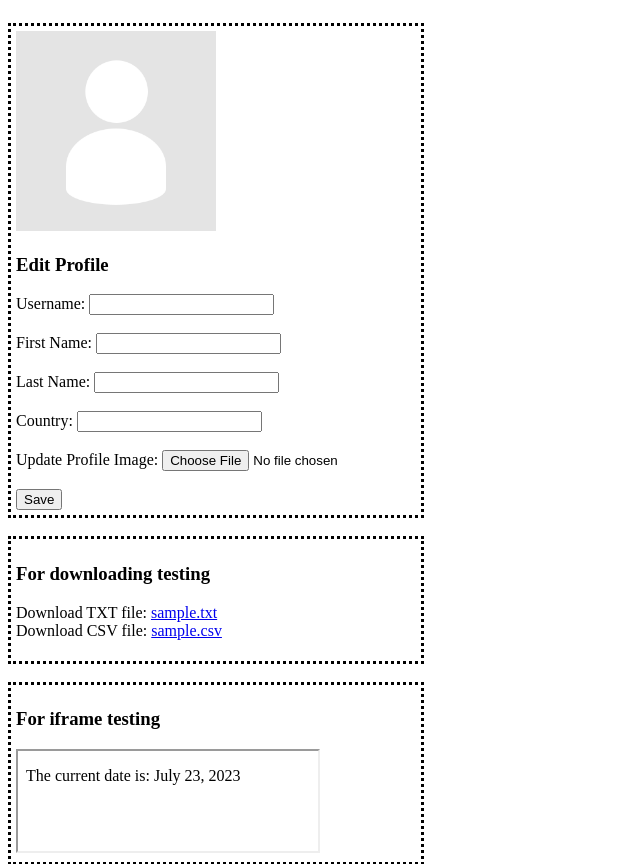
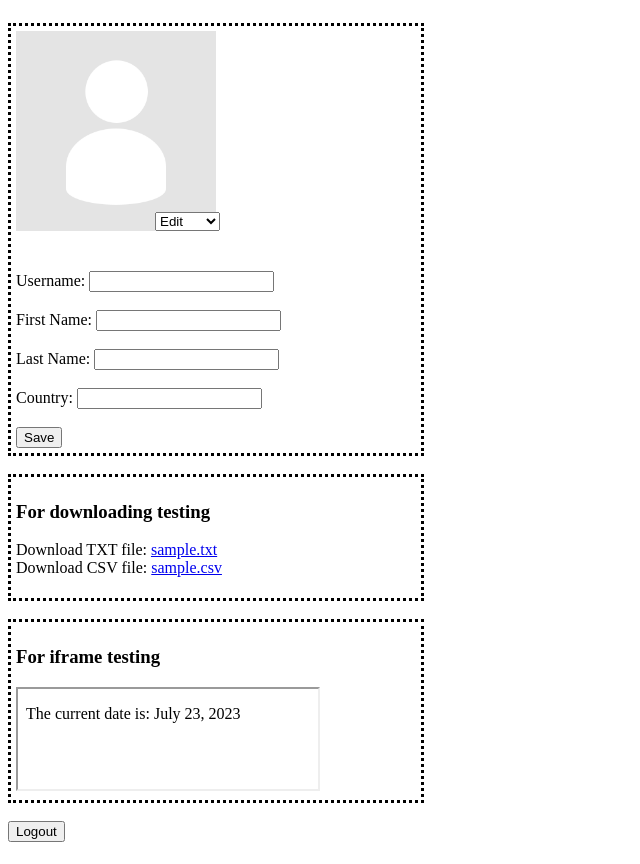
Before and after one commit to serch405/flask-app, a Flask app: page /profile in a window 1280 px wide. Shown: the part 57-921 px from the top of the page, without its empty margins (0-640 px from the left). After the commit the page ends 899 px from the top, so only its background shows below. Run offline with Flask 2, Linux system fonts and the light colour scheme; parts of the project's set-up code (start-up, migrations or seed data) failed here and were passed over.

Commit message:
Split /profile into /profile and /profile_image; Make corresponding changes in the template (#20)

```diff
--- a/main.py
+++ b/main.py
@@ -109,7 +109,6 @@ def profile():
         first_name = request.form['first_name']
         last_name = request.form['last_name']
         country = request.form['country']
-        profile_image = request.files['profile_image']
 
         user = User.query.get(1)
 
@@ -117,13 +116,28 @@ def profile():
         user.last_name = last_name
         user.country = country
 
+        db.session.commit()
+        return redirect(url_for('profile'))
+
+    user = User.query.get(1)
+    return render_template('dashboard.html', user=user)
+
+@app.route('/profile_image', methods=['GET', 'POST'])
+def profile_image():
+    if request.method == 'POST':
+        profile_image = request.files['profile_image']
+
+        user = User.query.get(1)
+
         if profile_image:
             filename = secure_filename(profile_image.filename)
             profile_image.save(os.path.join(app.config['UPLOAD_FOLDER'], filename))
             user.profile_image = os.path.join('profile_images', filename)
+        else:
+            user.profile_image = None
 
         db.session.commit()
-        return redirect(url_for('profile'))
+        return redirect(url_for('profile_image'))
 
     user = User.query.get(1)
     return render_template('dashboard.html', user=user)
--- a/templates/dashboard.html
+++ b/templates/dashboard.html
@@ -8,6 +8,8 @@
         <h1>Hello, <u>{{ user.username }}</u> :)</h1>
         <div style="width:400px; border:dotted; padding: 5px">
 
+            <form id="profile_image_form" method="POST" action="{{ url_for('profile_image') }}" enctype="multipart/form-data">
+
                 {% if user.profile_image %}
                     {% set profile_image_path = user.profile_image|replace('\\', '/') %}
                     <img src="{{ url_for('static', filename=profile_image_path) }}" alt="Profile Image" width="200">
@@ -16,10 +18,41 @@
                     <img src="{{ url_for('static', filename=default_profile_image_path) }}" alt="Default Profile Image" width="200">
                 {% endif %}
 
-            <h3>Edit Profile</h3>
+                <div style="position: relative; display: inline-block;">
+                    <select id="profile_image_dropdown" name="profile_image_dropdown" style="position: absolute; bottom: 0; right: 0;" onchange="handleProfileImage(this.value)">
+                        <option value="" selected>Edit</option>
+                        <option value="upload">Upload</option>
+                        <option value="reset">Reset</option>
+                    </select>
+                </div>
+
+                <input type="file" id="profile_image" name="profile_image" style="display: none;">
+
+            </form>
+            <br><br>
+
+            <script>
+                function handleProfileImage(option) {
+                    if (option === "upload") {
+                        document.querySelector("#profile_image").click();
+                    }
+                    else if (option === "reset") {
+                        document.querySelector("#profile_image").value = "";
+                        document.getElementById("profile_image_form").submit();
+                    }
+                }
+
+                document.querySelector("#profile_image").addEventListener("change", function () {
+                    const selectedOption = document.querySelector("#profile_image_dropdown").value;
+                    if (selectedOption === "upload") {
+                        document.getElementById("profile_image_form").submit();
+                    }
+                });
+            </script>
+
             <form method="POST" action="{{ url_for('profile') }}" enctype="multipart/form-data">
                 <label for="username">Username:</label>
-                <input type="text" id="username" name="username" value="{{ user.username }}"><br><br>
+                <input type="text" id="username" name="username" value="{{ user.username }}" readonly><br><br>
 
                 <label for="first_name">First Name:</label>
                 <input type="text" id="first_name" name="first_name" value="{{ user.first_name }}"><br><br>
@@ -30,13 +63,11 @@
                 <label for="country">Country:</label>
                 <input type="text" id="country" name="country" value="{{ user.country }}"><br><br>
 
-                <label for="profile_image">Update Profile Image:</label>
-                <input type="file" id="profile_image" name="profile_image"><br><br>
-
                 <input type="submit" value="Save">
             </form>
         </div>
         </br>
+
         <div style="width:400px; border:dotted; padding: 5px">
             <h3>For downloading testing</h3>
             <p>
@@ -46,14 +77,17 @@
             </p>
         </div>
         </br>
+
         <div style="width:400px; border:dotted; padding: 5px">
             <h3>For iframe testing</h3>
             <iframe title="iframe" src="{{ url_for('iframe') }}" width="300" height="100"></iframe>
         </div>
         </br>
+
         <form action="{{ url_for('logout') }}" method="post">
             <button id="logout" type="submit">Logout</button>
         </form>
+
     </div>
 </body>
 </html>
```
Lines whose indentation alone changed are shown as unchanged.
